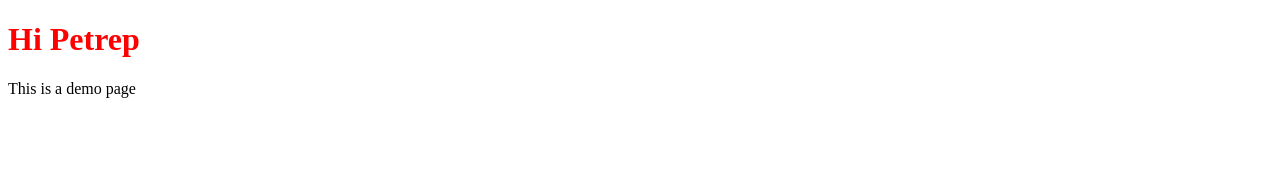
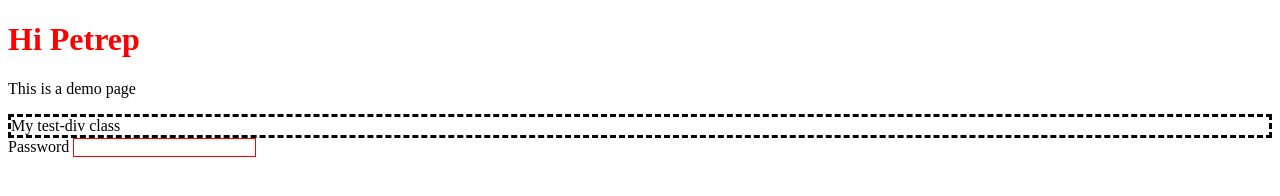
Before and after one commit to petrep/petrep.github.io, a plain HTML site: page vallalati_webfejlesztes_alapjai_3/index.html in a window 1280 px wide. Drawn offline with Linux system fonts and the light colour scheme.

Commit message:
Basic setup of my github.io page v6

```diff
--- a/vallalati_webfejlesztes_alapjai_3/css/style.css
+++ b/vallalati_webfejlesztes_alapjai_3/css/style.css
@@ -1,3 +1,9 @@
 h1 {
     color: red;
 }
+.test-div {
+    border: dashed;
+}
+input[class$="red"] {
+   border: solid 1px red;
+}
--- a/vallalati_webfejlesztes_alapjai_3/index.html
+++ b/vallalati_webfejlesztes_alapjai_3/index.html
@@ -11,5 +11,12 @@
 <body>
     <h1>Hi Petrep</h1>
     <p>This is a demo page</p>
+    <div class="test-div">My test-div class</div>
+
+    <div class="form-group">
+        <label>Password</label>
+        <input class="form-control red" type="password" name="password">
+        </div>
+
 </body>
 </html>
```
